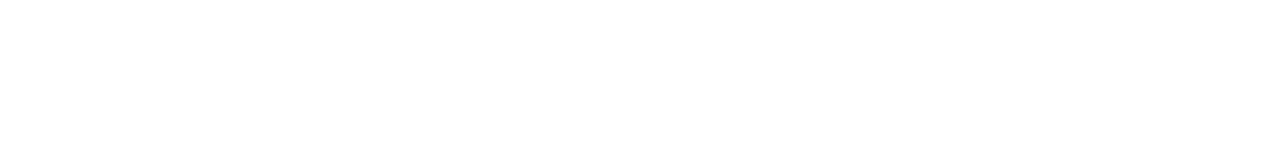
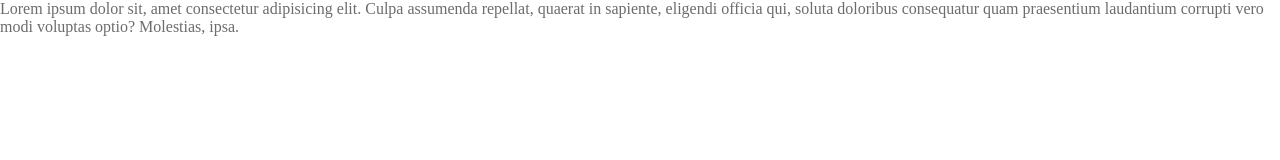
Before and after one commit to Lstark10/projeto-perfil-viagem, a plain HTML site: page index.html in a window 1280 px wide. Drawn offline with Linux system fonts and the light colour scheme.

Commit message:
Initial style

```diff
--- a/index.html
+++ b/index.html
@@ -7,6 +7,7 @@
   <link rel="stylesheet" href="styles/index.css">
 </head>
 <body>
+  <p>Lorem ipsum dolor sit, amet consectetur adipisicing elit. Culpa assumenda repellat, quaerat in sapiente, eligendi officia qui, soluta doloribus consequatur quam praesentium laudantium corrupti vero modi voluptas optio? Molestias, ipsa.</p>
 
 </body>
 </html>
--- a/styles/global.css
+++ b/styles/global.css
@@ -3,3 +3,18 @@
   padding: 0;
   box-sizing: border-box;
 }
+
+:root {
+  --brand-color: #EF5F4C;
+  --shape-transparency: #FFFFFF91;
+  --background-color: #FFFFFF;
+  --surface-color: #F5F5F5;
+  --skeleton-color: #D9D9D9;
+  --text-color-primary: #313131;
+  --text-color-secondary: #6C6C6C;
+}
+
+body {
+  color: var(--text-color-secondary);
+  background-color: var(--background-color);
+}
```
Also changed, not shown: assets/AirplaneTilt.svg (added), assets/Image 01.png (added), assets/Image 02.png (added), assets/Image 03.png (added), assets/Image 04.png (added), assets/Image 05.png (added), assets/Image 06.png (added), assets/Image 07.png (added), assets/Image 08.png (added), assets/Image 09.png (added), assets/Image 10.png (added), assets/Image 11.png (added), assets/Image.svg (added), assets/Logo.svg (added), 2 more files, 1 other file.
